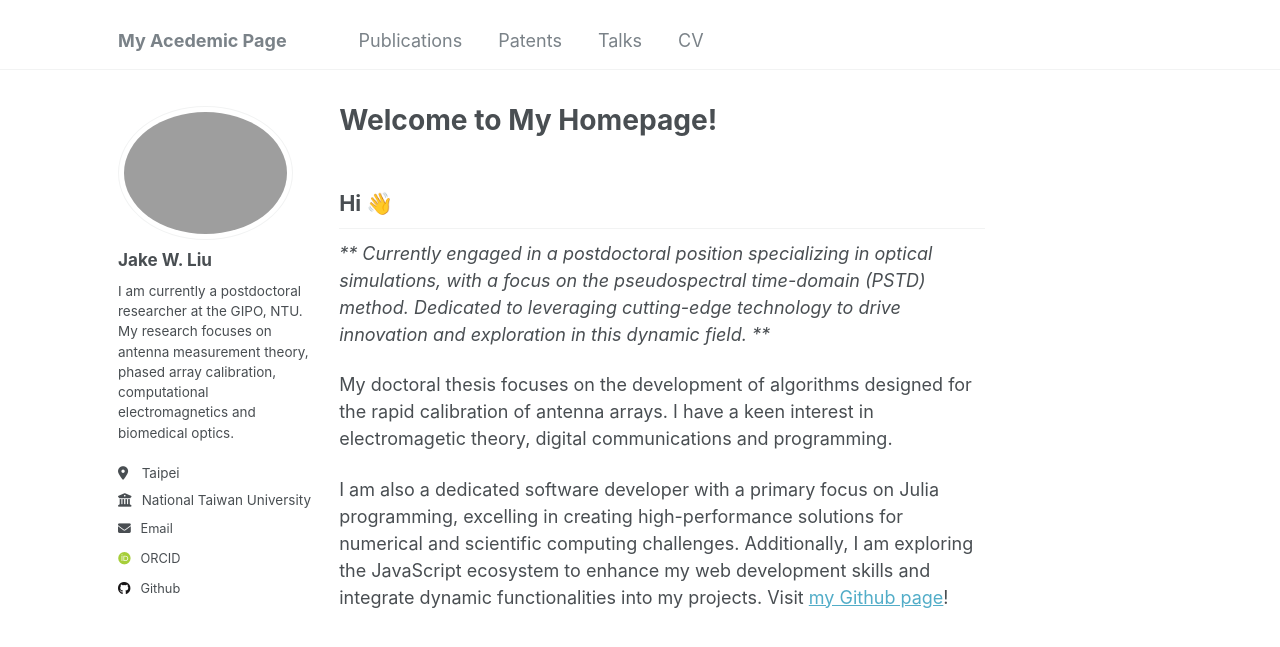
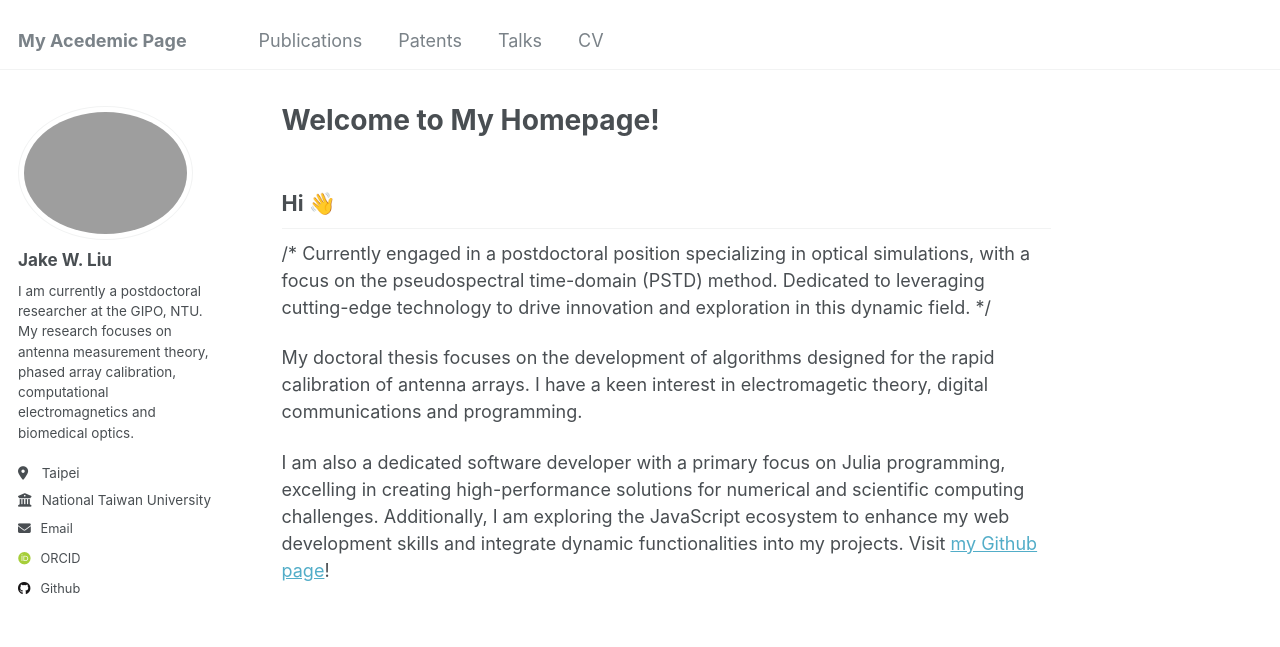
Before and after one commit to akjake616/jwliu, a Jekyll site: the page built from _pages/about.md, in a window 1280 px wide. Shown: the top 647 px of the page. Built offline with Jekyll 4.4.1, drawn with Linux system fonts in a browser that asks for light colours; some web fonts are replaced.

Commit message:
update about

```diff
--- a/_pages/about.md
+++ b/_pages/about.md
@@ -9,7 +9,7 @@ redirect_from:
 
 <h2>Hi 👋</h2>
 
-*** Currently engaged in a postdoctoral position specializing in optical simulations, with a focus on the pseudospectral time-domain (PSTD) method. Dedicated to leveraging cutting-edge technology to drive innovation and exploration in this dynamic field. ***
+/* Currently engaged in a postdoctoral position specializing in optical simulations, with a focus on the pseudospectral time-domain (PSTD) method. Dedicated to leveraging cutting-edge technology to drive innovation and exploration in this dynamic field. */
 
 
 My doctoral thesis focuses on the development of algorithms designed for the rapid calibration of antenna arrays. I have a keen interest in electromagetic theory, digital communications and programming.
--- a/_sass/_variables.scss
+++ b/_sass/_variables.scss
@@ -126,12 +126,12 @@
 
    $small                      : 600px !default;
    $medium                     : 768px !default;
-   // $medium-wide                : 900px !default;
-   // $large                      : 925px !default;
-   // $x-large                    : 1280px !default;
-   $medium-wide                : 1050px !default;
-   $large                      : 1080px !default;
-   $x-large                    : 1400px !default;
+   $medium-wide                : 900px !default;
+   $large                      : 925px !default;
+   $x-large                    : 1280px !default;
+   // $medium-wide                : 1050px !default;
+   // $large                      : 1080px !default;
+   // $x-large                    : 1400px !default;
 
    /*
       Grid
```
